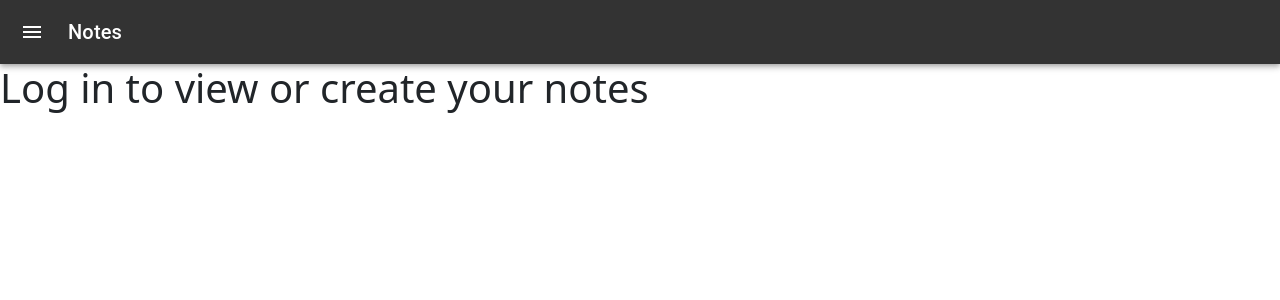
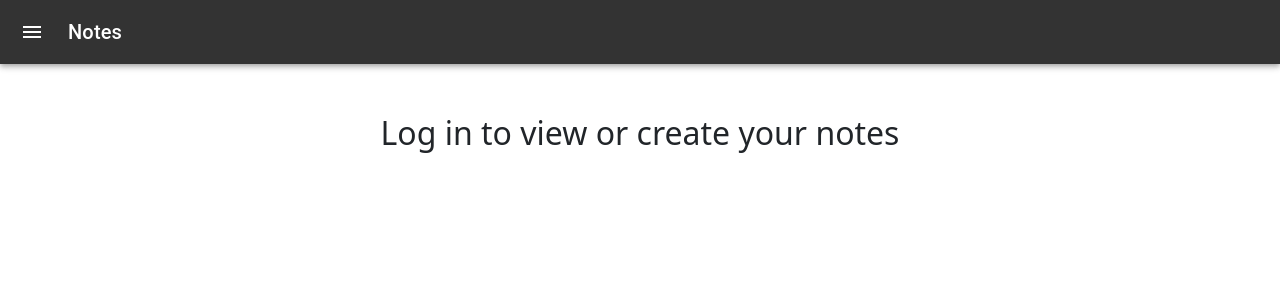
Before and after one commit to jay-raut/React-Notes-App, a React (Create React App) app in the folder front_end/Notes-app/: page /notes in a window 1280 px wide. Shown: the top 300 px of the page. Built offline with nearby package versions, Linux system fonts and the light colour scheme; no server answers.

Commit message:
Update App.css

```diff
--- a/front_end/Notes-app/src/App.css
+++ b/front_end/Notes-app/src/App.css
@@ -112,3 +112,10 @@ form .heading {
   margin-top: 50px;
 
 }
+
+.notes-page-not-signed-in h1{
+  justify-content: center;
+  font-size: 2rem;
+  text-align: center;
+  margin-top: 50px;
+}
```
